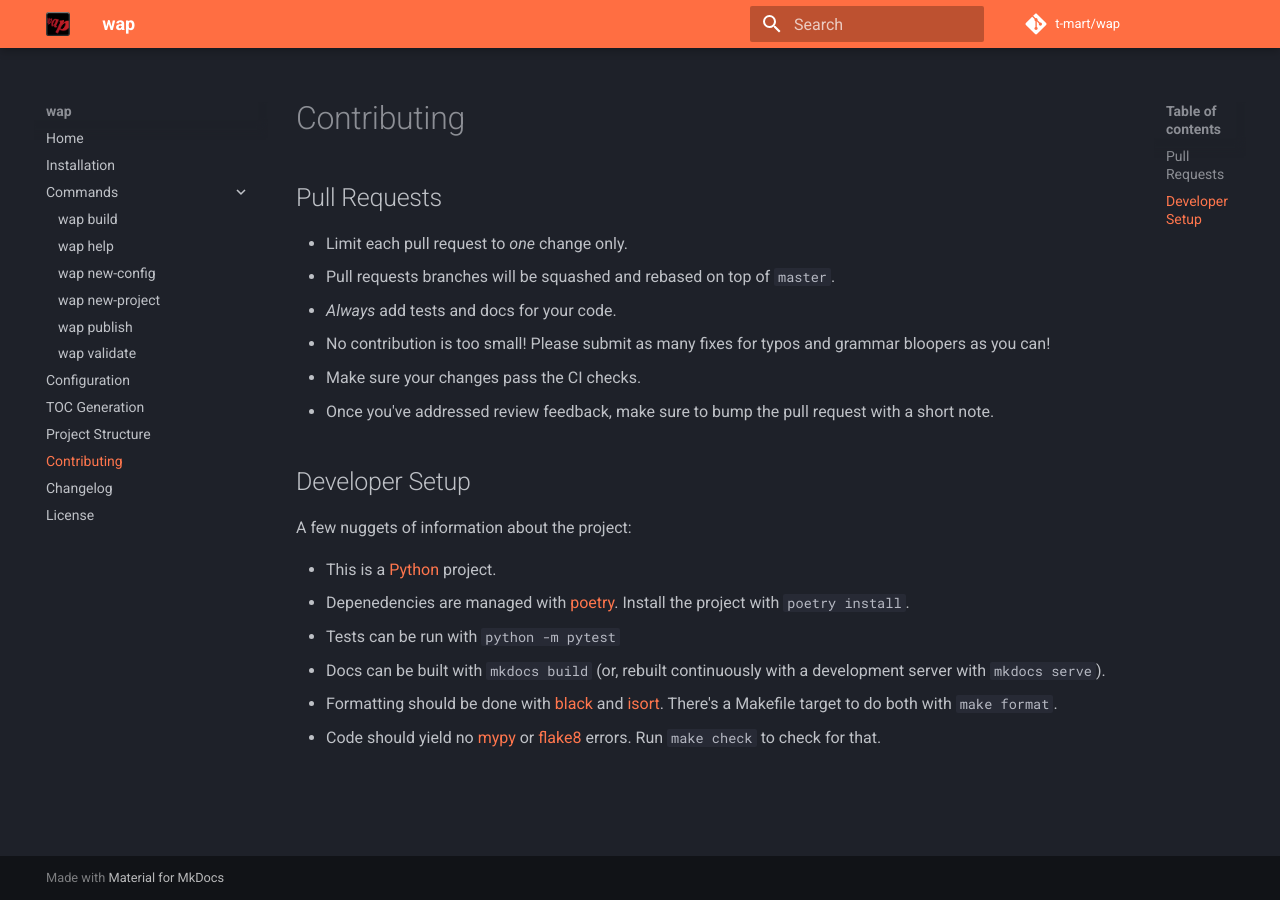
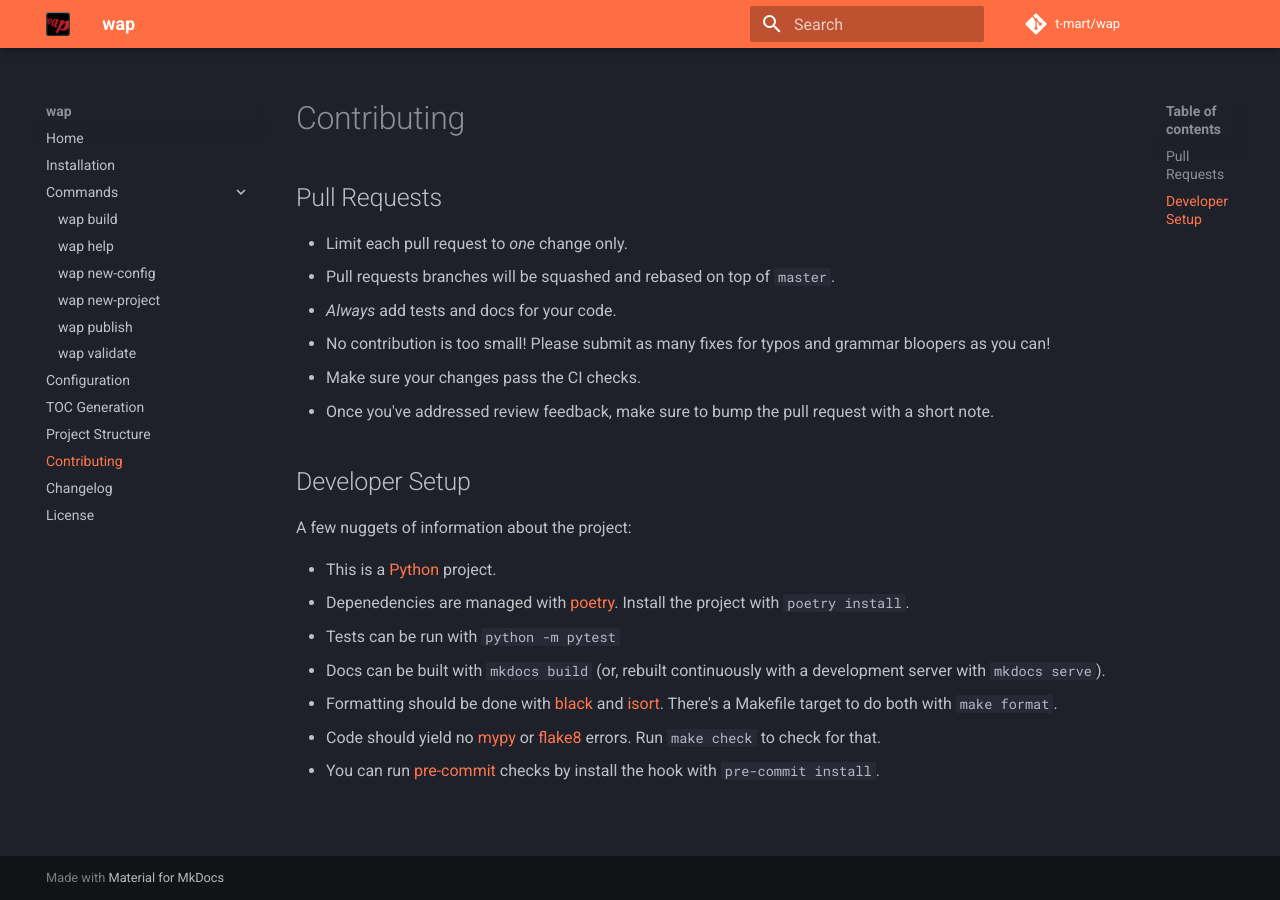
Before and after one commit to t-mart/wap, an MkDocs documentation site: the page built from docs/contributing.md, in a window 1280 px wide. Built offline with MkDocs 1.6.1 and Material for MkDocs 9.7.7, drawn with Linux system fonts in a browser that asks for light colours; comment, search, counter and statistics services are not loaded.

Commit message:
pre-commit doc

```diff
--- a/docs/contributing.md
+++ b/docs/contributing.md
@@ -24,3 +24,5 @@ A few nuggets of information about the project:
   [isort](https://github.com/PyCQA/isort). There's a Makefile target to do both with `make format`.
 - Code should yield no [mypy](https://mypy.readthedocs.io/en/stable/) or
   [flake8](https://flake8.pycqa.org/en/latest/) errors. Run `make check` to check for that.
+- You can run [pre-commit](https://pre-commit.com/) checks by install the hook with `pre-commit
+  install`.
```
